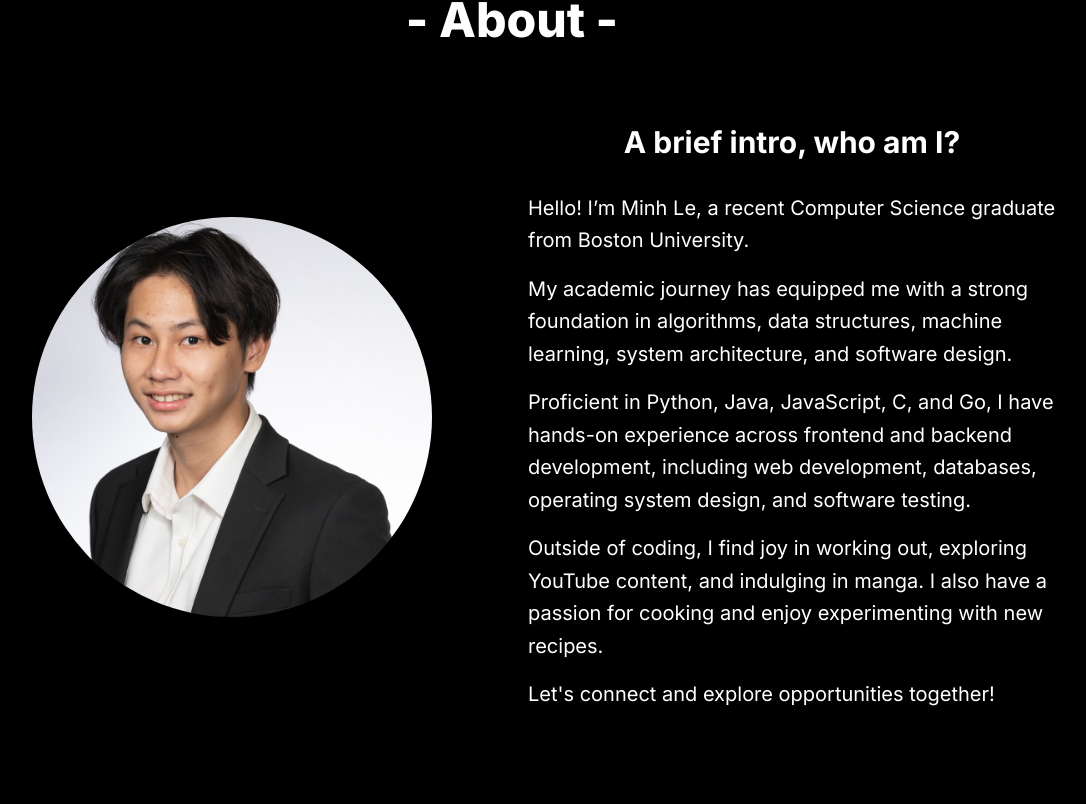
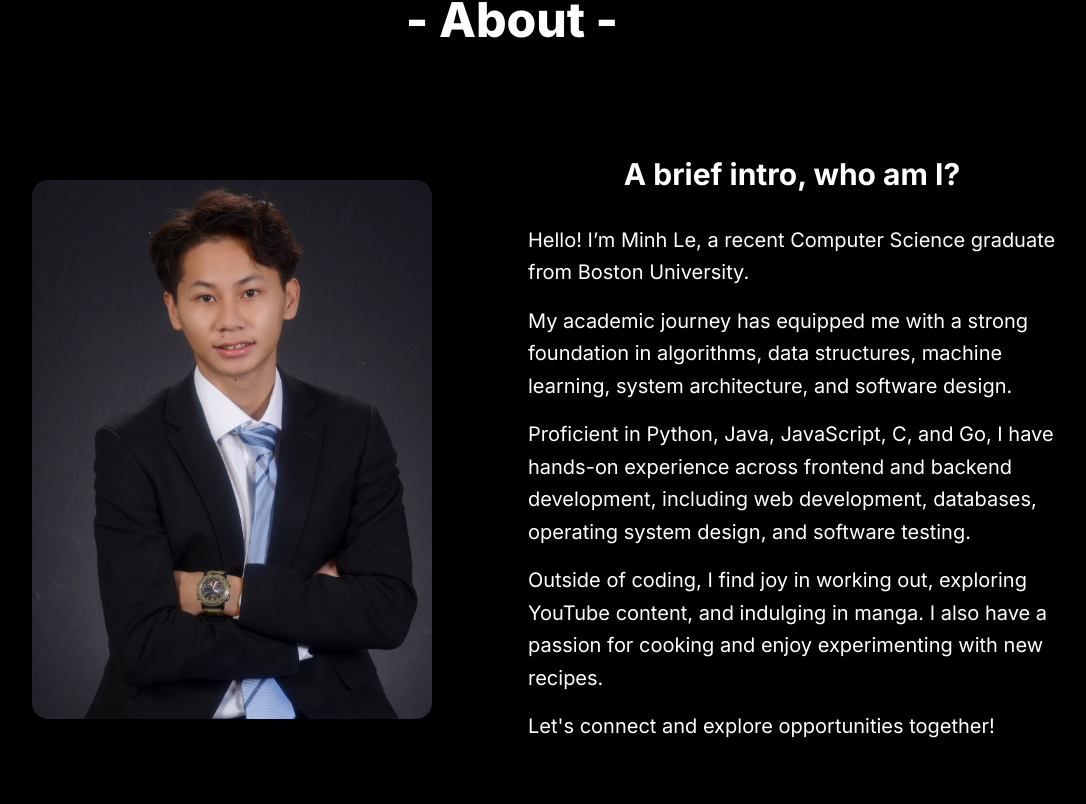
Before and after one commit to lqm181/personal-website, a Next.js app: page / in a window 1280 px wide. Shown: the part 2496-3300 px from the top of the page, without its empty margins (128-1214 px from the left). Built offline with nearby package versions, Linux system fonts and the light colour scheme.

Commit message:
Updated profile photo

```diff
--- a/src/sections/AboutSection.tsx
+++ b/src/sections/AboutSection.tsx
@@ -24,11 +24,13 @@ function AboutSection() {
             height={400}
             width={400}
             alt="Minh Le's Avatar"
-            src='/assets/avatar.jpeg'
-            className='rounded-full'
+            src='/assets/professional_avatar.jpg'
+            className='rounded-2xl'
+            // src='/assets/avatar.jpg'
+            // className='rounded-full'
           />
         </div>
-        <div className='flex flex-col gap-8'>
+        <div className='flex flex-col gap-8 items-center justify-center'>
           <h1 className='text-black dark:text-white text-2xl lg:text-3xl font-bold w-full text-center'>
             A brief intro, who am I?
           </h1>
```
Also changed, not shown: public/assets/professional_avatar.jpg (added).
